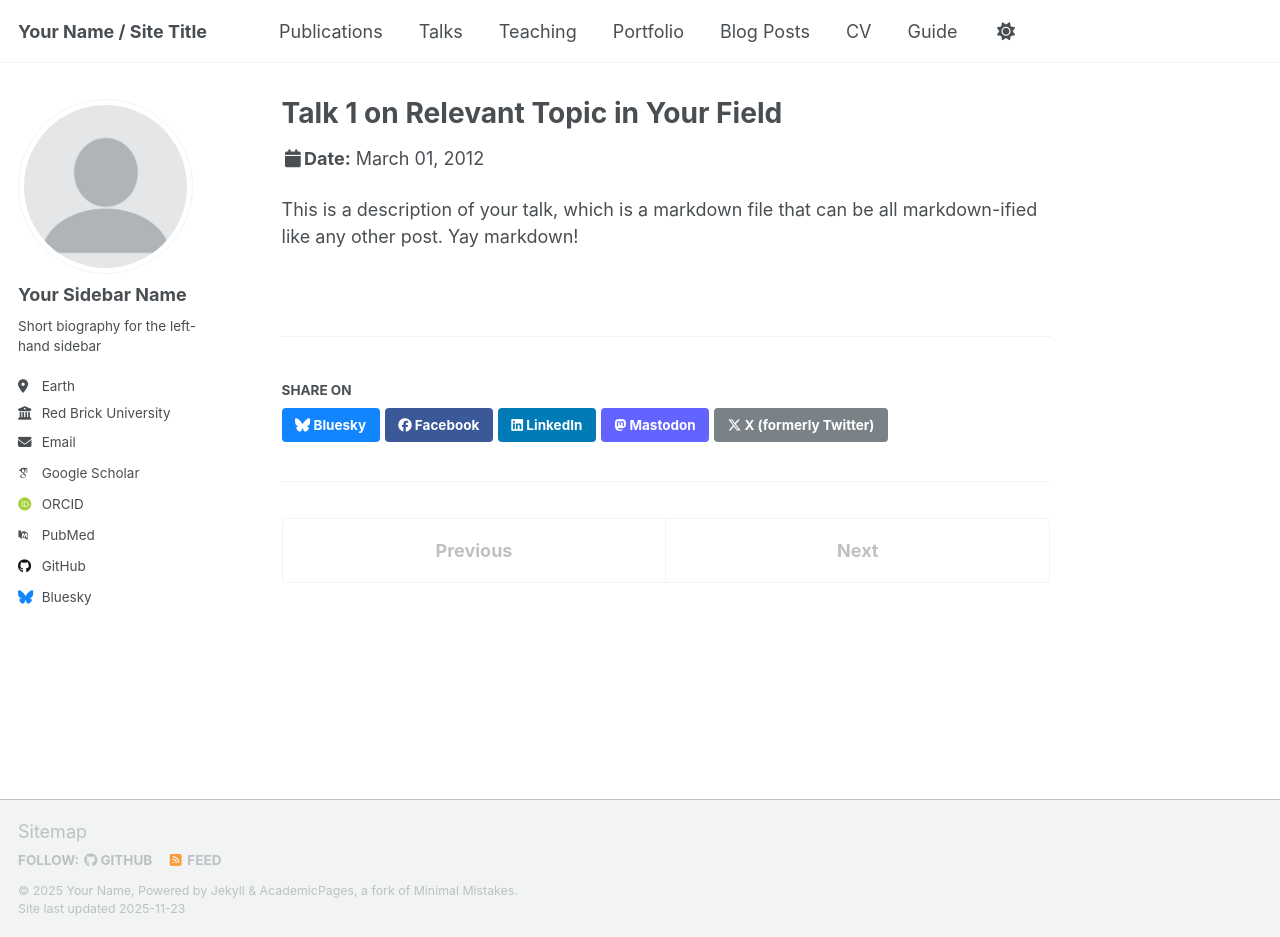
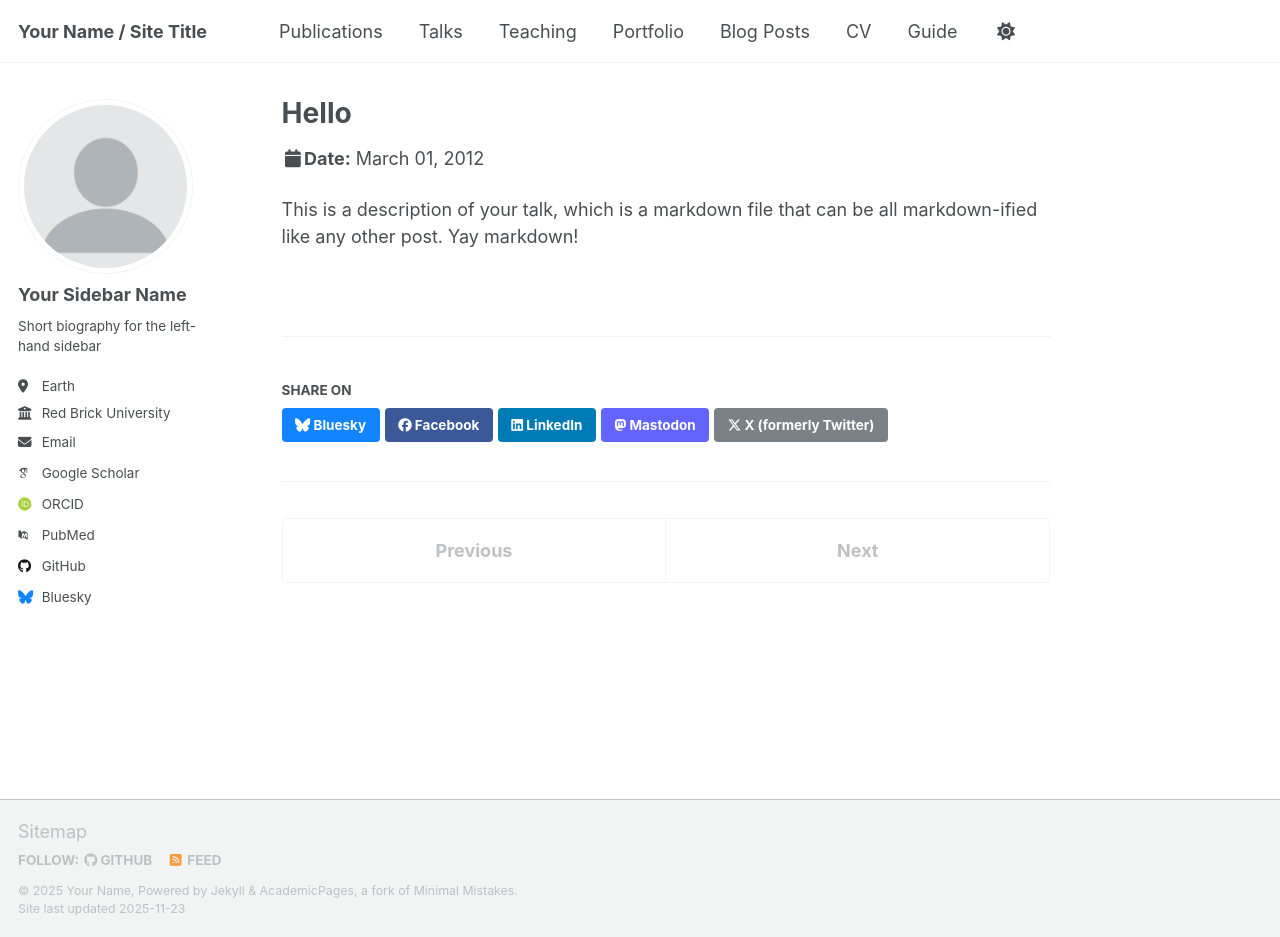
Before and after one commit to jayheme/jayheme.github.io, a Jekyll site: the page built from _talks/2012-03-01-talk-1.md, in a window 1280 px wide and 937 px high. Built offline with Jekyll 4.4.1, drawn with Linux system fonts in a browser that asks for light colours; some web fonts are replaced; a script that is not in the unit is left out.

Commit message:
Update title of talk to 'Hello'

```diff
--- a/_talks/2012-03-01-talk-1.md
+++ b/_talks/2012-03-01-talk-1.md
@@ -1,5 +1,5 @@
 ---
-title: "Talk 1 on Relevant Topic in Your Field"
+title: "Hello"
 collection: talks
 type: "Talk"
 permalink: /talks/2012-03-01-talk-1
```
